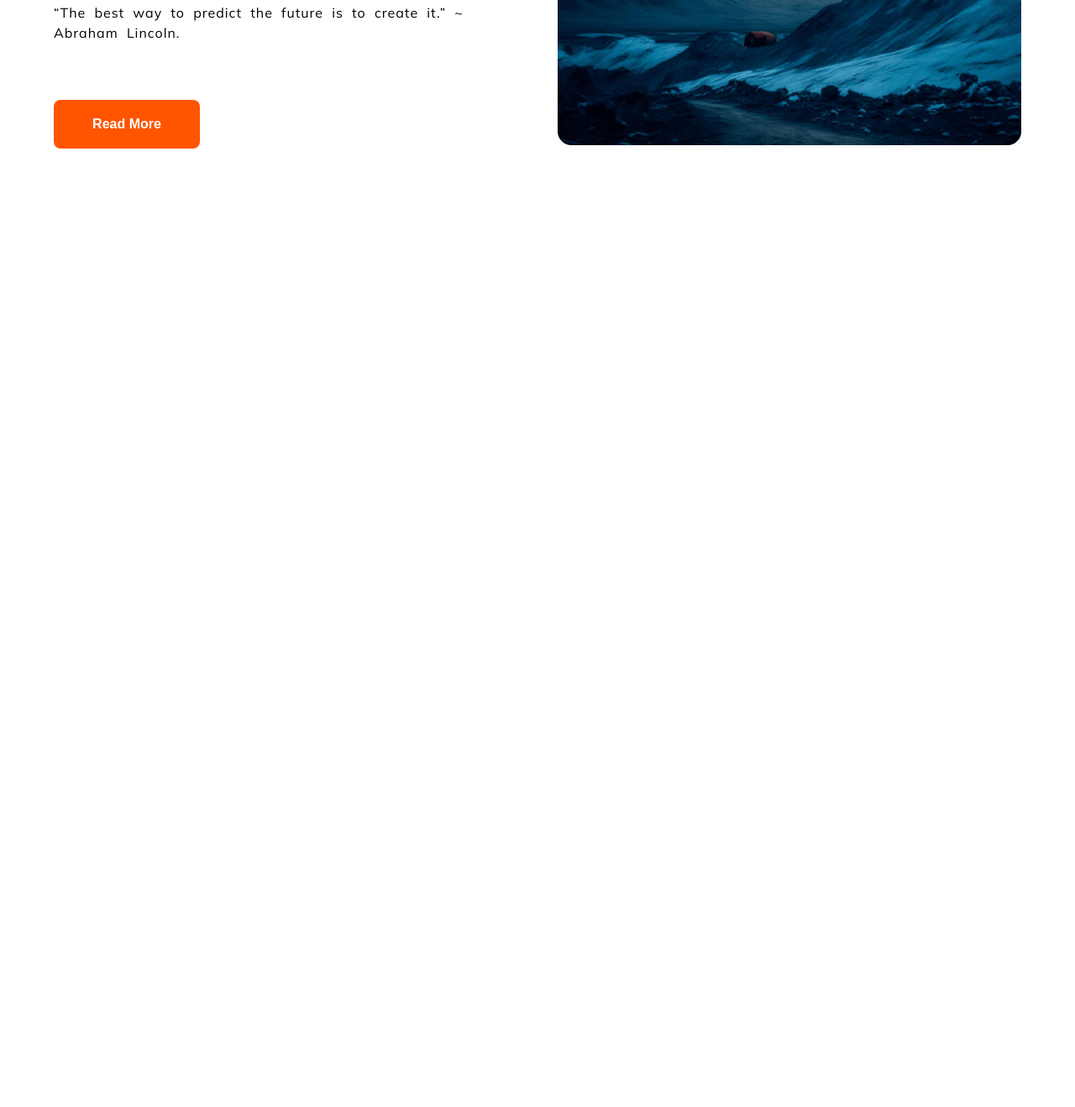
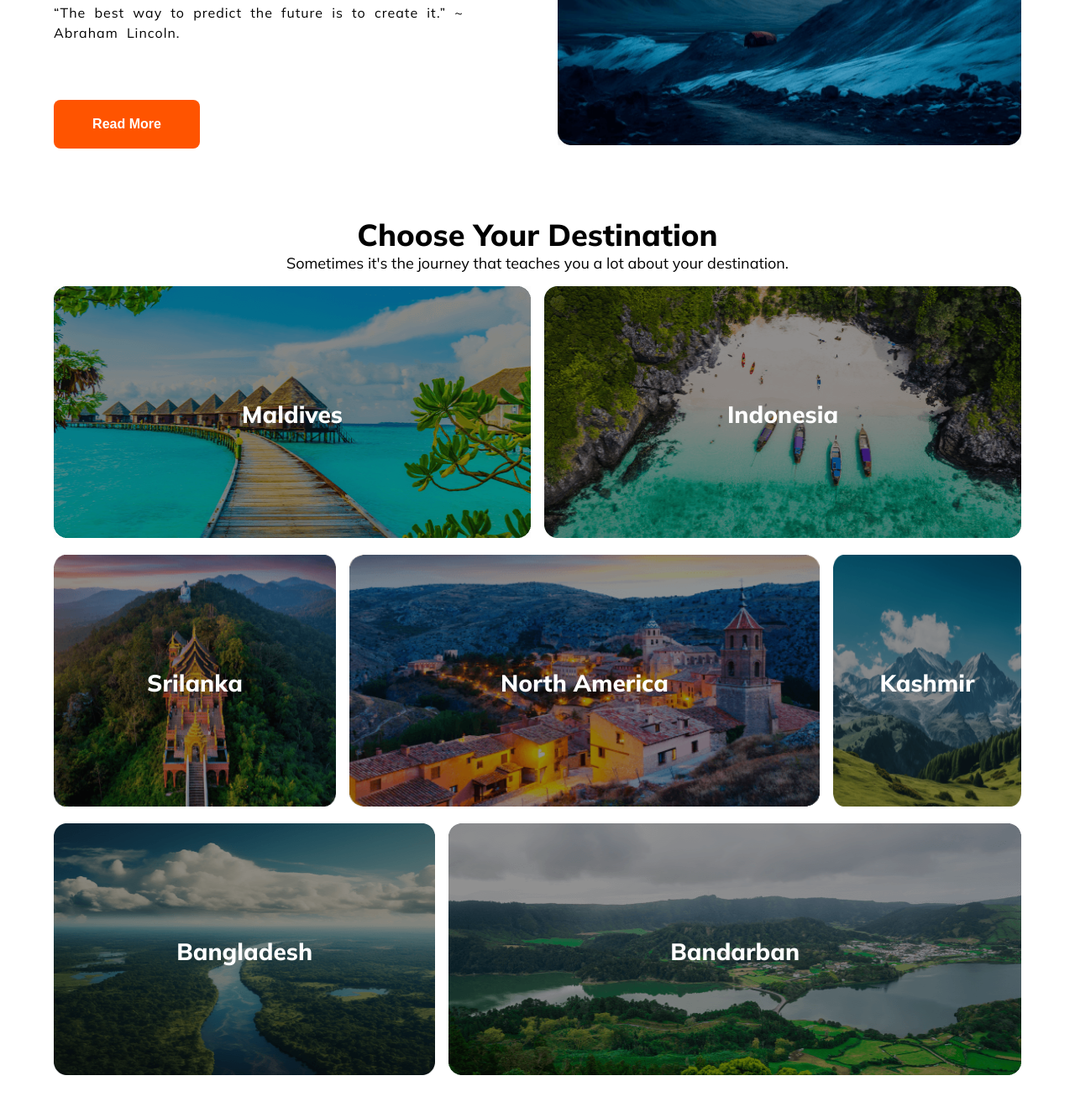
Before and after one commit to MahiaAnwar/Hero-Travel, a plain HTML site: page index.html in a window 1280 px wide. Shown: the part 1185-2504 px from the top of the page at 84% size. Before the commit the page ends 1442 px from the top, so only its background shows below. Drawn offline with Linux system fonts and the light colour scheme.

Commit message:
added photos and also added styles in your destination part

```diff
--- a/assets/css/style.css
+++ b/assets/css/style.css
@@ -32,6 +32,7 @@ p,
 li{
     font-size: 18px;
     cursor: pointer;
+    text-align: center;
 }
 .white{
     color: white;
@@ -134,3 +135,35 @@ li{
 .btn-bold{
     font-weight: 800;
 }
+/* Your Destination */
+.row1,
+.row2,
+.row3{
+    display: grid;
+    grid-template-columns: 1fr 1fr;
+    margin: 1rem auto;
+    gap: 1rem;
+}
+.row2{
+    grid-template-columns: 0.9fr 1.5fr 0.6fr;
+}
+.row3{
+    grid-template-columns: 0.6fr 0.9fr;
+}
+.country-card img{
+    width: 100%;
+    height: 300px;
+    filter: brightness(70%);
+}
+.country-card{
+    position: relative;
+}
+.country-card .country{
+    position: absolute;
+    top: 50%;
+    left: 50%;
+    color: white;
+    font-size: 28px;
+    font-weight: 800;
+    transform: translate(-50%, -50%);
+}
--- a/index.html
+++ b/index.html
@@ -59,7 +59,46 @@
         <img src="assets/Images/pic1.png" alt="">
     </div>
  </div>
+<!-- Your Destination -->
+ <section class="container your-destination">
+    <h3>Choose Your Destination</h3>
+    <p>Sometimes it's the journey that teaches you a lot about your destination.</p>
+    <div class="row1">
+        <div class="country-card">
+            <img src="./assets/Images/Maldives.png" alt="Maldives">
+            <p class="country">Maldives</p>
+        </div>
+        <div class="country-card">
+            <img src="./assets/Images/Indonesia.png" alt="Indonesia">
+            <p class="country">Indonesia</p>
+        </div>
+    </div>
+    <div class="row2">
+        <div class="country-card">
+            <img src="./assets/Images/Srilanka.png" alt="Srilanka">
+            <p class="country">Srilanka</p>
+        </div>
+        <div class="country-card">
+            <img src="./assets/Images/NorthAmerica.png" alt="North-America">
+            <p class="country">North America</p>
+        </div>
+        <div class="country-card">
+            <img src="./assets/Images/Kashmir.png" alt="Kashmir">
+            <p class="country">Kashmir</p>
+        </div>
+    </div>
+    <div class="row3">
+        <div class="country-card">
+            <img src="./assets/Images/Bangladesh.png" alt="Bangladesh">
+            <p class="country">Bangladesh</p>
+        </div>
+        <div class="country-card">
+            <img src="./assets/Images/Bandarban.png" alt="Bandarban">
+            <p class="country">Bandarban</p>
+        </div>
+    </div>
 
+ </section>
 
 
 
```
Also changed, not shown: assets/Images/Bandarban.png (renamed from assets/Images/Rectangle 10.png), assets/Images/Bangladesh.png (renamed from assets/Images/Rectangle 11.png), assets/Images/Indonesia.png (renamed from assets/Images/Rectangle 8.png), assets/Images/Kashmir.png (renamed from assets/Images/Rectangle 9.png), assets/Images/Maldives.png (renamed from assets/Images/Rectangle 5.png), assets/Images/NorthAmerica.png (renamed from assets/Images/Rectangle 7.png), assets/Images/Srilanka.png (renamed from assets/Images/Rectangle 6.png).
